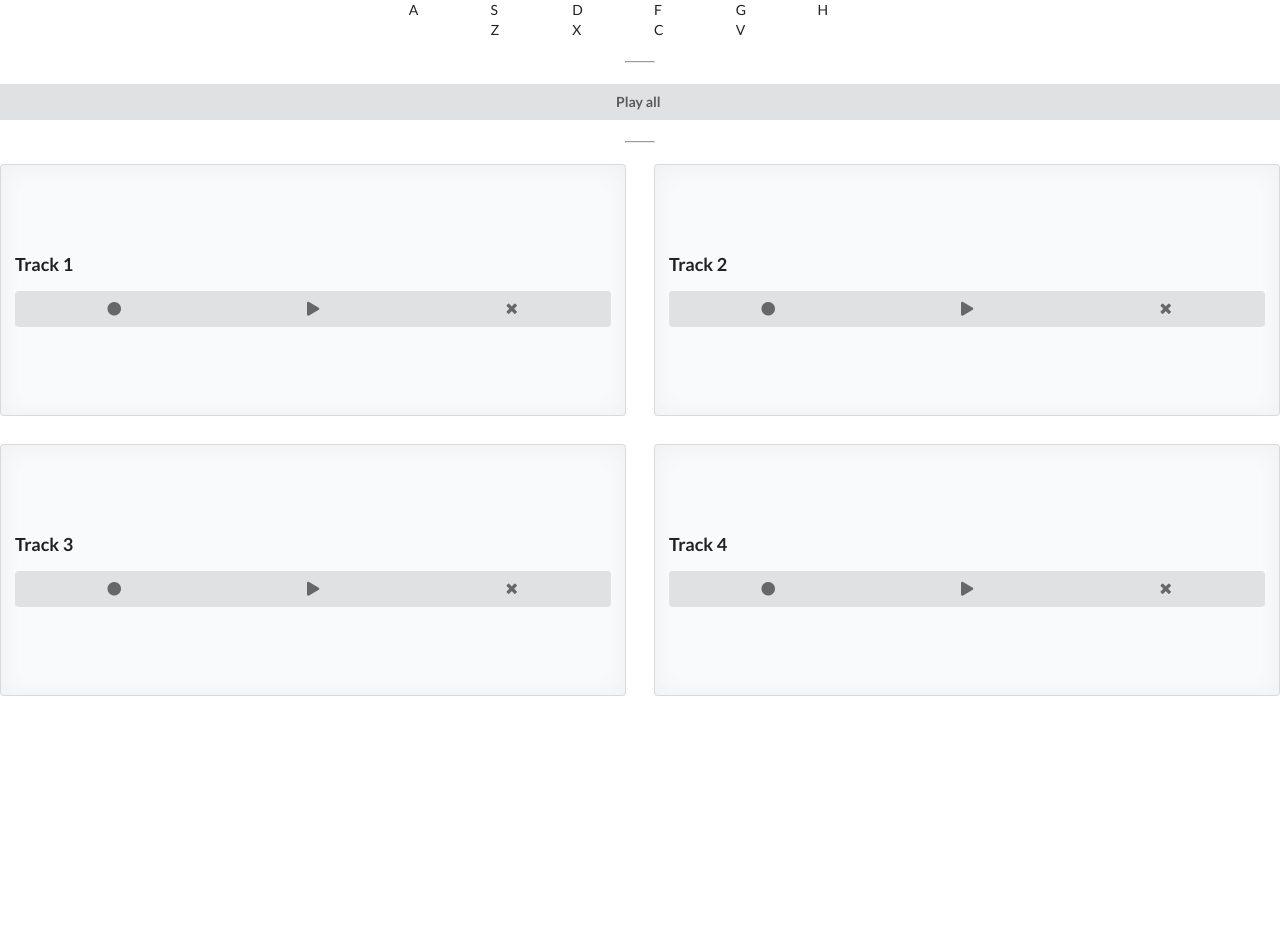
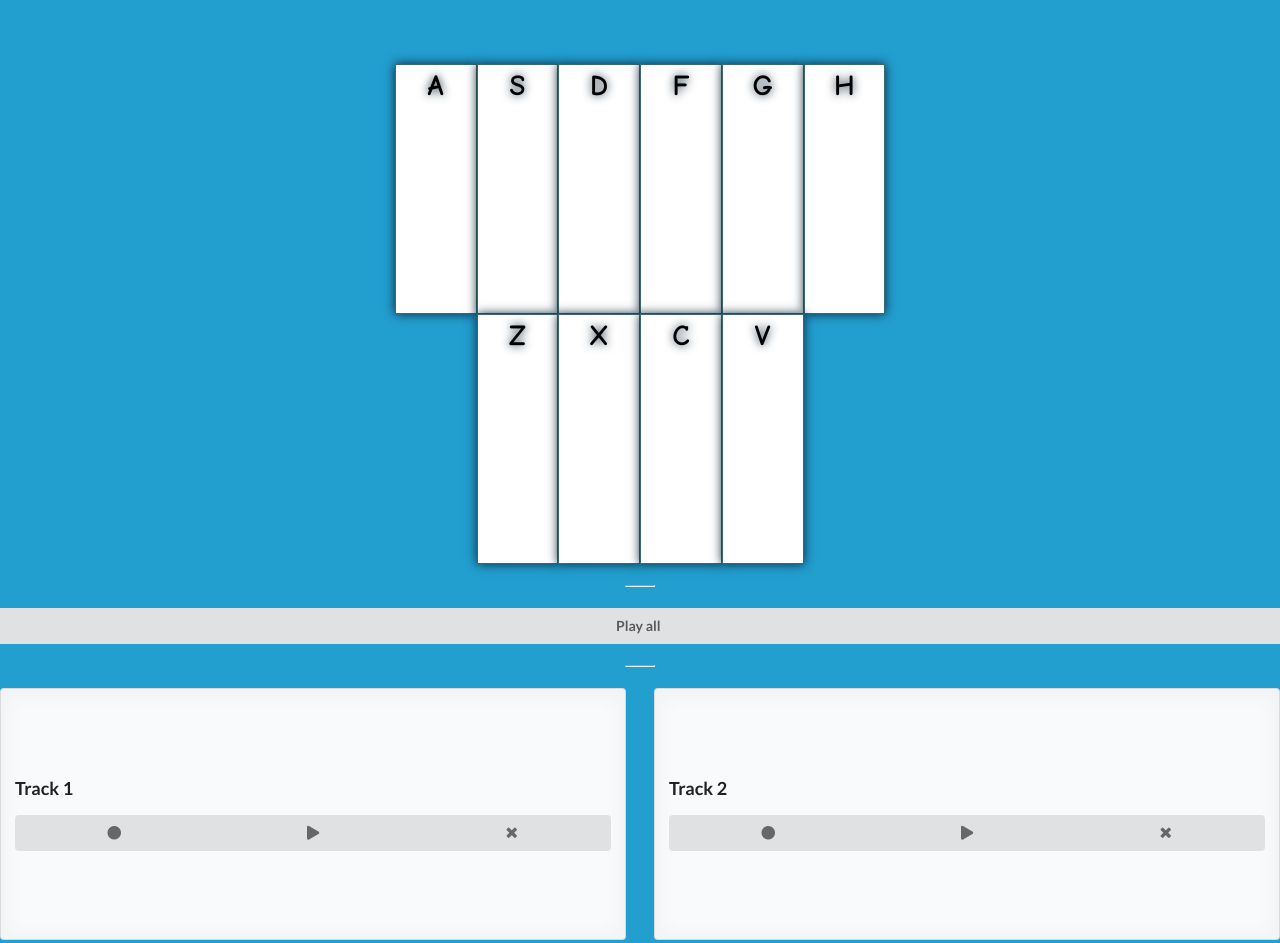
Before and after one commit to sdomalik/JS-Projekt2, a plain HTML site: page index.html in a window 1280 px wide. Shown: the top 943 px of the page. Before the commit the page ends 800 px from the top, so only its background shows below. Drawn offline with nearby package versions, Linux system fonts and the light colour scheme.

Commit message:
Edit style of sound button. Edit class isEnabled (added to element after keyDown)

```diff
--- a/style.css
+++ b/style.css
@@ -1,13 +1,36 @@
-#container{
-    width: 100%;
-    height: 1000px;
-    background-color: aquamarine;
+body{
+    background-color: #229ecf
 }
-#soundBars{
+#keyGrid{
+    margin-top: 50px;
+}
+.soundButton{
+    height: 250px;
+    transition: all 0.1s;
+    background-color: #FFFFFF;
+    color: #000000;
+    border: 1px solid #386B6D;
+    font-family: 'comic sans ms';
+    font-style: normal;
+    font-weight: bold;
+    font-size: 29px;
+    font-variant: normal;
+    text-decoration: none;
+    text-transform: none;
+    position: relative;
+    text-shadow: 0px 0px 10px #0d253a;
+    box-shadow: 0px 0px 10px #0d253a;
+
+}
+.soundButton div{
     display: flex;
-    flex-direction: row;
-    height: 300px;
-    margin: 0px auto 0px auto ;
-    width: 60%;
-    background-color: blueviolet;
+    flex-direction: column;
+    align-items: center;
 }
+
+.isEnabled {
+    background-color: #0d253a;
+    opacity: 0.8;
+    transform: scale(1.05);
+    color: white;
+}
```
